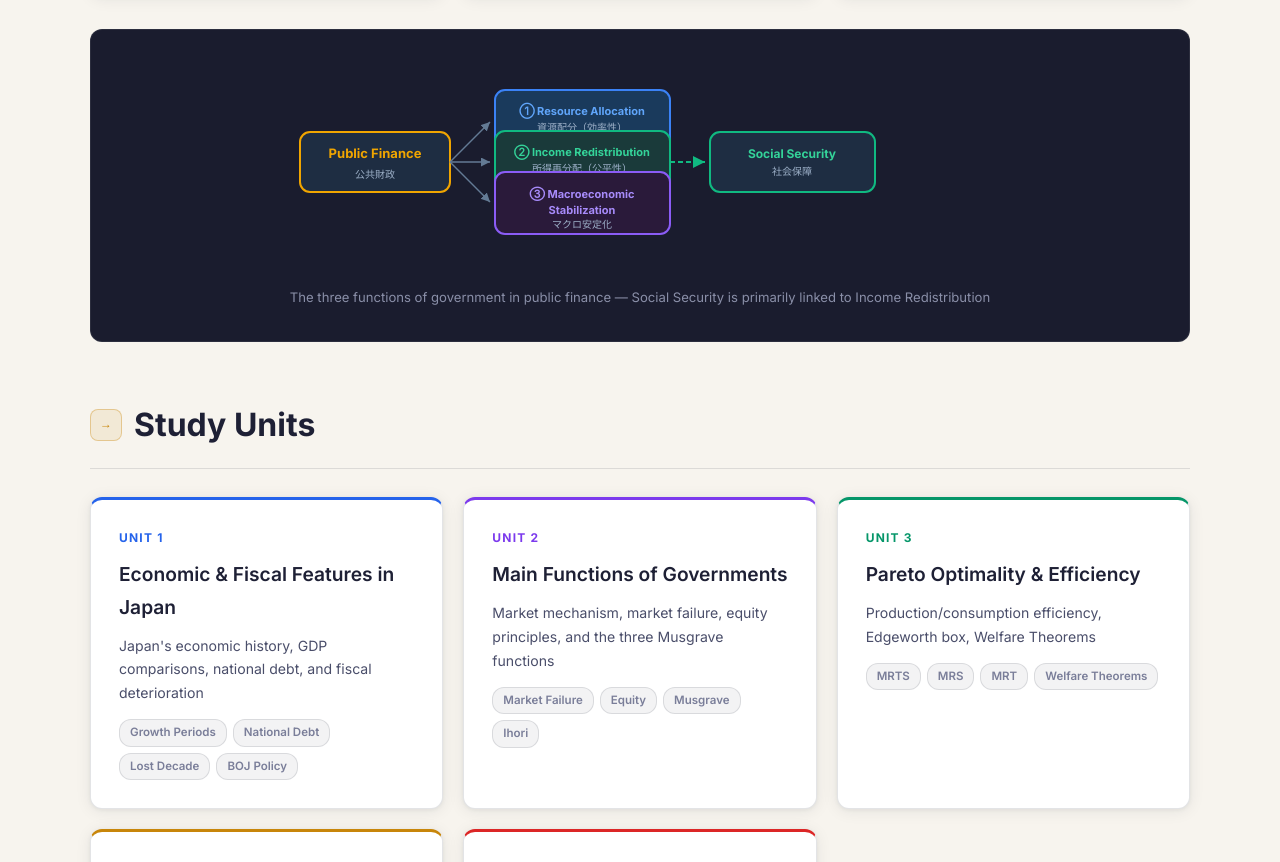
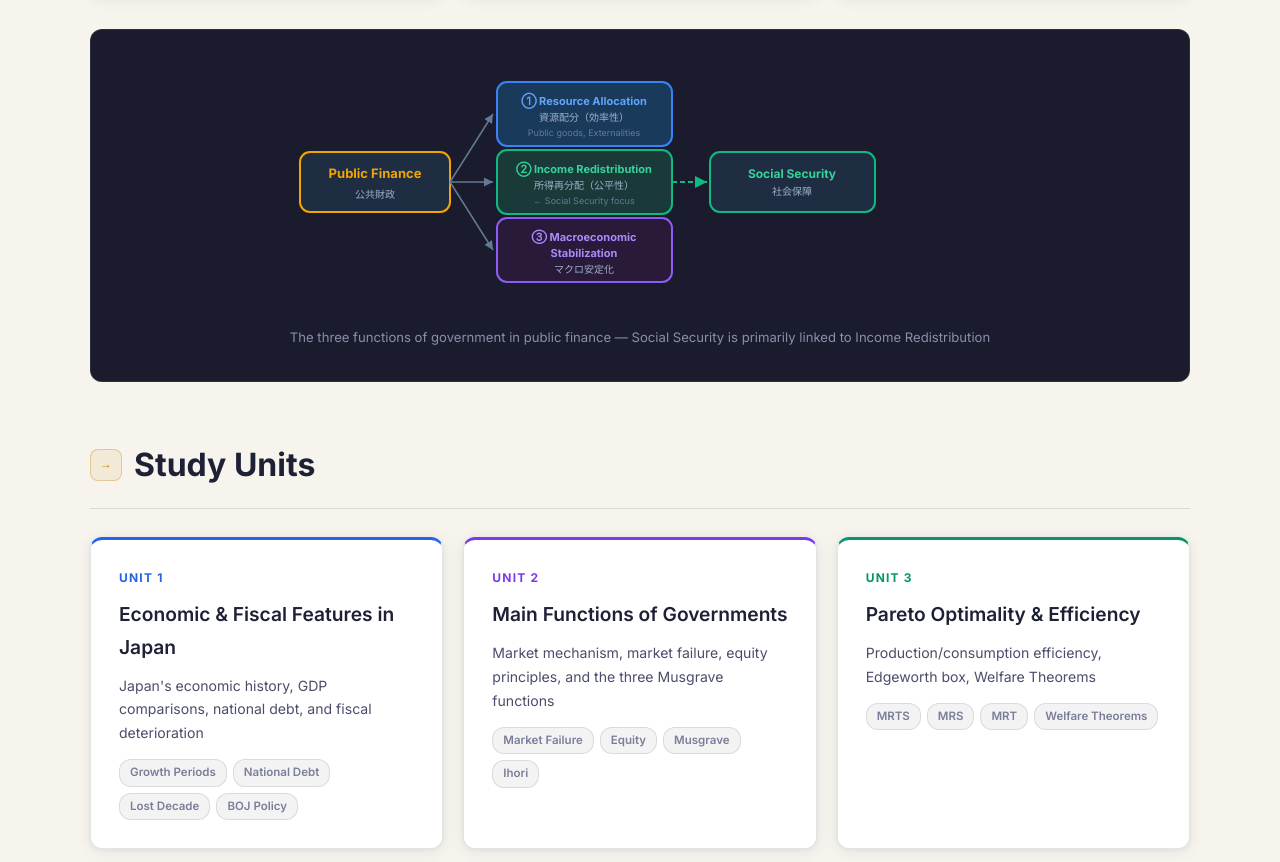
Before and after one commit to Kentad1109/fiscal-issues-study, a plain HTML site: page index.html in a window 1280 px wide. Shown: the part 904-1766 px from the top of the page. Drawn offline with Linux system fonts and the light colour scheme.

Commit message:
fix: correct overlapping SVG boxes in 3-functions diagram
The three function boxes shared the same y-range, causing them to
render on top of each other. Recalculated y positions with proper
4px gaps and increased viewBox height to 240 to fit all boxes.

Co-Authored-By: Claude Sonnet 4.6 <noreply@anthropic.com>

```diff
--- a/index.html
+++ b/index.html
@@ -67,44 +67,7 @@
 
     <!-- 3 Functions Diagram -->
     <div class="diagram-wrap">
-      <svg viewBox="0 0 700 200" width="700" height="200" style="max-width:100%">
-        <!-- Public Finance box -->
-        <rect x="10" y="70" width="150" height="60" rx="10" fill="#1e2d42" stroke="#f0a500" stroke-width="2"/>
-        <text x="85" y="96" text-anchor="middle" fill="#f0a500" font-size="13" font-weight="700">Public Finance</text>
-        <text x="85" y="116" text-anchor="middle" fill="#9db0c8" font-size="10">公共財政</text>
-
-        <!-- Arrows -->
-        <line x1="160" y1="100" x2="200" y2="60" stroke="#637a94" stroke-width="1.5" marker-end="url(#arr)"/>
-        <line x1="160" y1="100" x2="200" y2="100" stroke="#637a94" stroke-width="1.5" marker-end="url(#arr)"/>
-        <line x1="160" y1="100" x2="200" y2="140" stroke="#637a94" stroke-width="1.5" marker-end="url(#arr)"/>
-
-        <!-- Function 1 -->
-        <rect x="205" y="28" width="175" height="62" rx="10" fill="#1a3a5c" stroke="#3b82f6" stroke-width="2"/>
-        <text x="292" y="53" text-anchor="middle" fill="#60a5fa" font-size="11" font-weight="700">① Resource Allocation</text>
-        <text x="292" y="69" text-anchor="middle" fill="#9db0c8" font-size="10">資源配分（効率性）</text>
-        <text x="292" y="83" text-anchor="middle" fill="#637a94" font-size="9">Public goods, Externalities</text>
-
-        <!-- Function 2 -->
-        <rect x="205" y="69" width="175" height="62" rx="10" fill="#1a3a3a" stroke="#10b981" stroke-width="2"/>
-        <text x="292" y="94" text-anchor="middle" fill="#34d399" font-size="11" font-weight="700">② Income Redistribution</text>
-        <text x="292" y="110" text-anchor="middle" fill="#9db0c8" font-size="10">所得再分配（公平性）</text>
-        <text x="292" y="124" text-anchor="middle" fill="#637a94" font-size="9">← Social Security focus</text>
-
-        <!-- Function 3 -->
-        <rect x="205" y="110" width="175" height="62" rx="10" fill="#2a1a3a" stroke="#8b5cf6" stroke-width="2"/>
-        <text x="292" y="136" text-anchor="middle" fill="#a78bfa" font-size="11" font-weight="700">③ Macroeconomic</text>
-        <text x="292" y="152" text-anchor="middle" fill="#a78bfa" font-size="11" font-weight="700">Stabilization</text>
-        <text x="292" y="166" text-anchor="middle" fill="#9db0c8" font-size="10">マクロ安定化</text>
-
-        <!-- Arrows to social security -->
-        <line x1="380" y1="100" x2="415" y2="100" stroke="#10b981" stroke-width="2" stroke-dasharray="5,3" marker-end="url(#arr2)"/>
-
-        <!-- Social Security box -->
-        <rect x="420" y="70" width="165" height="60" rx="10" fill="#1e2d42" stroke="#10b981" stroke-width="2"/>
-        <text x="502" y="96" text-anchor="middle" fill="#34d399" font-size="12" font-weight="700">Social Security</text>
-        <text x="502" y="113" text-anchor="middle" fill="#9db0c8" font-size="10">社会保障</text>
-
-        <!-- Arrow markers -->
+      <svg viewBox="0 0 700 240" width="700" height="240" style="max-width:100%">
         <defs>
           <marker id="arr" markerWidth="8" markerHeight="8" refX="6" refY="3" orient="auto">
             <path d="M0,0 L0,6 L6,3 Z" fill="#637a94"/>
@@ -113,6 +76,42 @@
             <path d="M0,0 L0,6 L6,3 Z" fill="#10b981"/>
           </marker>
         </defs>
+
+        <!-- Public Finance box (center y=120) -->
+        <rect x="10" y="90" width="150" height="60" rx="10" fill="#1e2d42" stroke="#f0a500" stroke-width="2"/>
+        <text x="85" y="116" text-anchor="middle" fill="#f0a500" font-size="13" font-weight="700">Public Finance</text>
+        <text x="85" y="136" text-anchor="middle" fill="#9db0c8" font-size="10">公共財政</text>
+
+        <!-- Arrows from PF right edge (x=160, y=120) -->
+        <line x1="160" y1="120" x2="203" y2="52" stroke="#637a94" stroke-width="1.5" marker-end="url(#arr)"/>
+        <line x1="160" y1="120" x2="203" y2="120" stroke="#637a94" stroke-width="1.5" marker-end="url(#arr)"/>
+        <line x1="160" y1="120" x2="203" y2="188" stroke="#637a94" stroke-width="1.5" marker-end="url(#arr)"/>
+
+        <!-- Function 1: y=20–84, center y=52 -->
+        <rect x="207" y="20" width="175" height="64" rx="10" fill="#1a3a5c" stroke="#3b82f6" stroke-width="2"/>
+        <text x="294" y="43" text-anchor="middle" fill="#60a5fa" font-size="11" font-weight="700">① Resource Allocation</text>
+        <text x="294" y="59" text-anchor="middle" fill="#9db0c8" font-size="10">資源配分（効率性）</text>
+        <text x="294" y="74" text-anchor="middle" fill="#637a94" font-size="9">Public goods, Externalities</text>
+
+        <!-- Function 2: y=88–152, center y=120 -->
+        <rect x="207" y="88" width="175" height="64" rx="10" fill="#1a3a3a" stroke="#10b981" stroke-width="2"/>
+        <text x="294" y="111" text-anchor="middle" fill="#34d399" font-size="11" font-weight="700">② Income Redistribution</text>
+        <text x="294" y="127" text-anchor="middle" fill="#9db0c8" font-size="10">所得再分配（公平性）</text>
+        <text x="294" y="142" text-anchor="middle" fill="#637a94" font-size="9">← Social Security focus</text>
+
+        <!-- Function 3: y=156–220, center y=188 -->
+        <rect x="207" y="156" width="175" height="64" rx="10" fill="#2a1a3a" stroke="#8b5cf6" stroke-width="2"/>
+        <text x="294" y="179" text-anchor="middle" fill="#a78bfa" font-size="11" font-weight="700">③ Macroeconomic</text>
+        <text x="294" y="195" text-anchor="middle" fill="#a78bfa" font-size="11" font-weight="700">Stabilization</text>
+        <text x="294" y="211" text-anchor="middle" fill="#9db0c8" font-size="10">マクロ安定化</text>
+
+        <!-- Dashed arrow from Function 2 → Social Security -->
+        <line x1="382" y1="120" x2="417" y2="120" stroke="#10b981" stroke-width="2" stroke-dasharray="5,3" marker-end="url(#arr2)"/>
+
+        <!-- Social Security box (center y=120) -->
+        <rect x="420" y="90" width="165" height="60" rx="10" fill="#1e2d42" stroke="#10b981" stroke-width="2"/>
+        <text x="502" y="116" text-anchor="middle" fill="#34d399" font-size="12" font-weight="700">Social Security</text>
+        <text x="502" y="133" text-anchor="middle" fill="#9db0c8" font-size="10">社会保障</text>
       </svg>
       <figcaption class="en">The three functions of government in public finance — Social Security is primarily linked to Income Redistribution</figcaption>
       <figcaption class="jp">公共財政における政府の3機能 — 社会保障は主に「所得再分配」機能に関連</figcaption>
```
